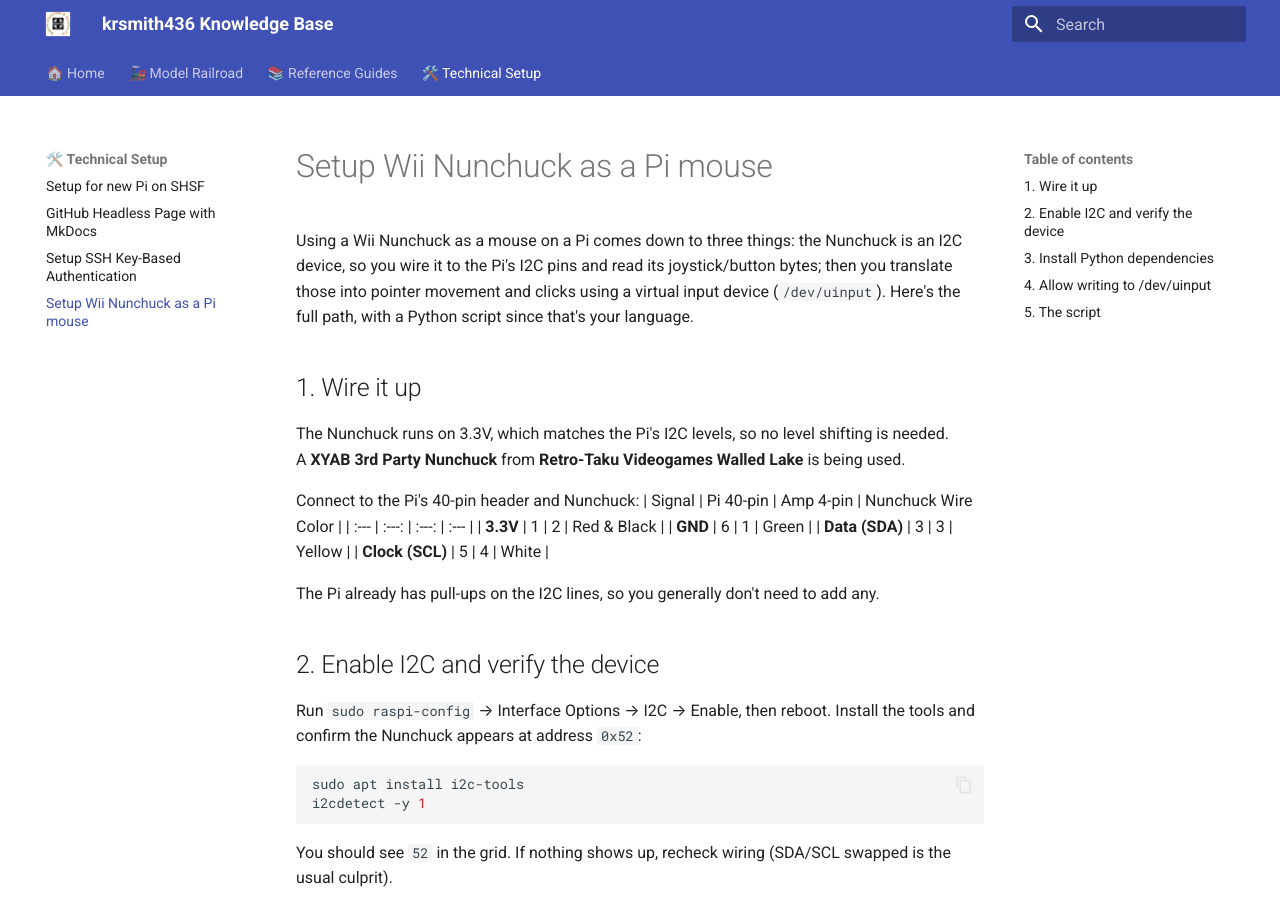
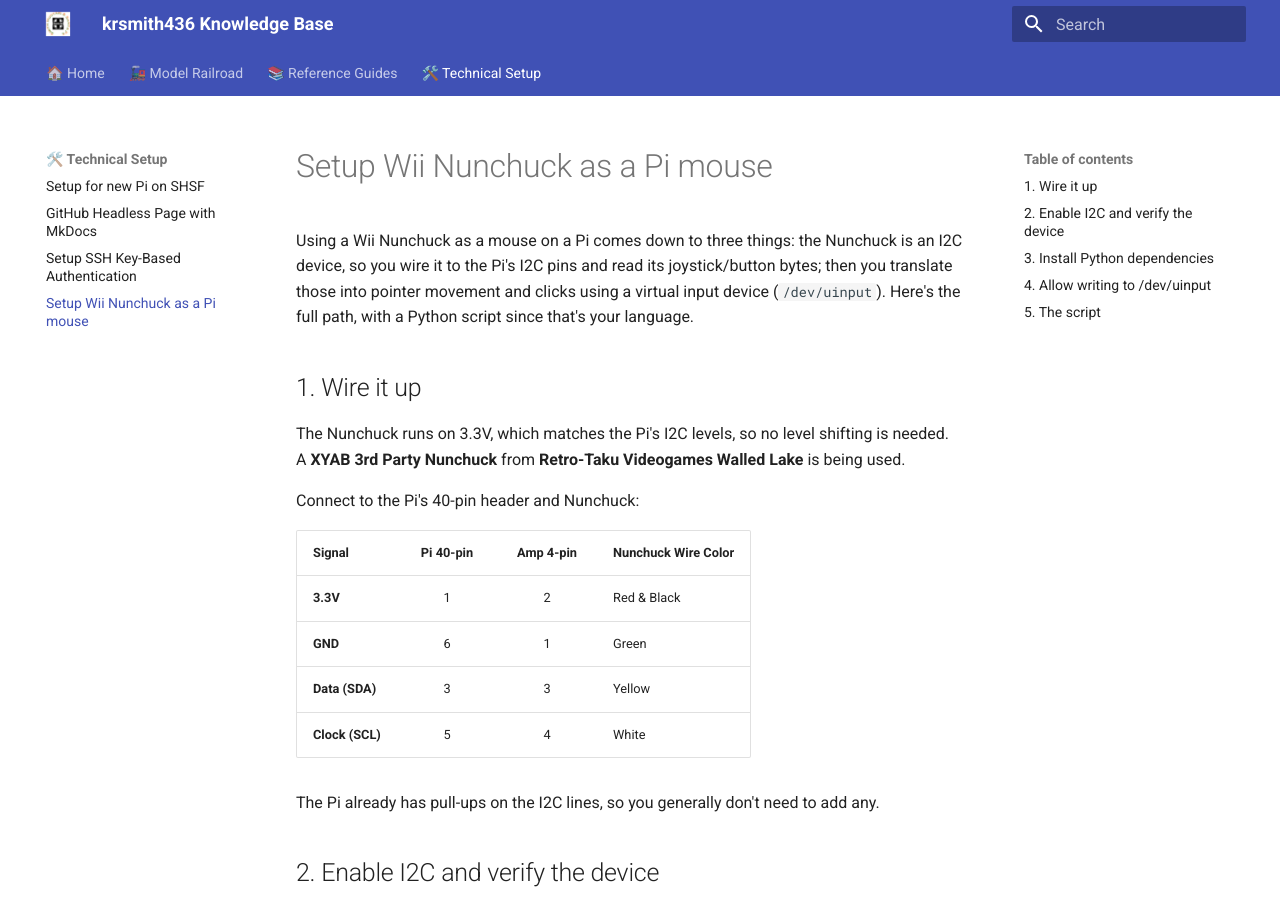
Before and after one commit to krsmith436/ref, an MkDocs documentation site: the page built from docs/setup/wii_nunchuck_as_pi_mouse.md, in a window 1280 px wide and 900 px high. Built offline with MkDocs 1.6.1 and Material for MkDocs 9.7.7, drawn with Linux system fonts in a browser that asks for light colours.

Commit message:
Fixed table in Nunchuck as a mouse guide.

```diff
--- a/docs/setup/wii_nunchuck_as_pi_mouse.md
+++ b/docs/setup/wii_nunchuck_as_pi_mouse.md
@@ -6,7 +6,8 @@ The Nunchuck runs on 3.3V, which matches the Pi's I2C levels, so no level shifti
 A **XYAB 3rd Party Nunchuck** from **Retro-Taku Videogames Walled Lake** is being used.
 
 Connect to the Pi's 40\-pin header and Nunchuck:
-| Signal | Pi 40\-pin | Amp 4\-pin | Nunchuck Wire Color |
+
+| Signal | Pi 40-pin | Amp 4-pin | Nunchuck Wire Color |
 | :--- | :---: | :---: | :--- |
 | **3.3V** | 1 | 2 | Red & Black |
 | **GND** | 6 | 1 | Green |
```
